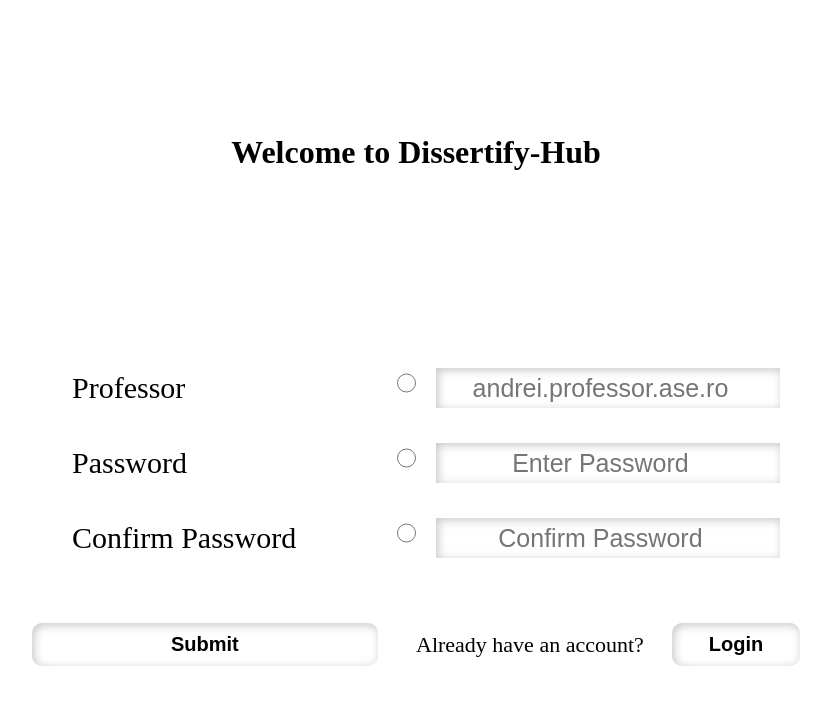
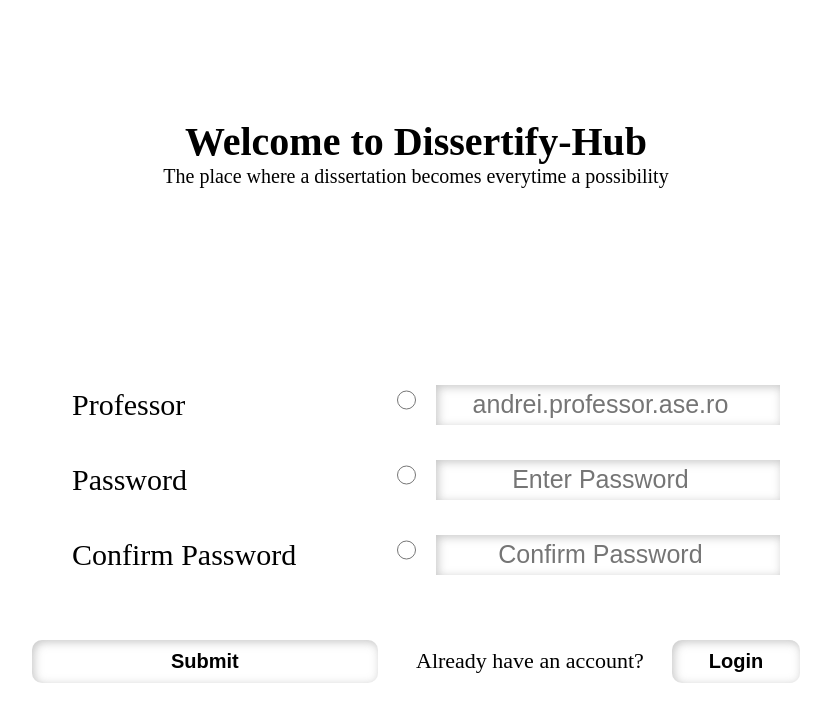
Before and after one commit to Ahamdan114/dissertify-hub, a React (Create React App) app in the folder client/: page / in a window 1280 px wide. Shown: the top 722 px of the page, without its empty margins (224-1055 px from the left). Built offline with nearby package versions, Linux system fonts and the light colour scheme.

Commit message:
Added some initial styling to the introduction

```diff
--- a/client/src/components/Authentication.css
+++ b/client/src/components/Authentication.css
@@ -32,7 +32,14 @@
     margin-bottom: 25%;
 }
 
-/*.formContainer >*/
+.from-container-title {
+    font-size: 40px;
+}
+
+.from-container-description {
+    font-size: 20px;
+}
+
 .form-input {
     height: 50px;
     display: flex;
--- a/client/src/components/Authentication.jsx
+++ b/client/src/components/Authentication.jsx
@@ -96,7 +96,7 @@
             <form className="formContainer">
                 <div className="from-container-introduction">
                     <h1 className="from-container-title">Welcome to Dissertify-Hub</h1>
-                    {/* <p>The place where a dissertation becomes everytime a possibility</p> */}
+                    <p className="from-container-description">The place where a dissertation becomes everytime a possibility</p>
                 </div>
 
                 <div className="form-input">
```
